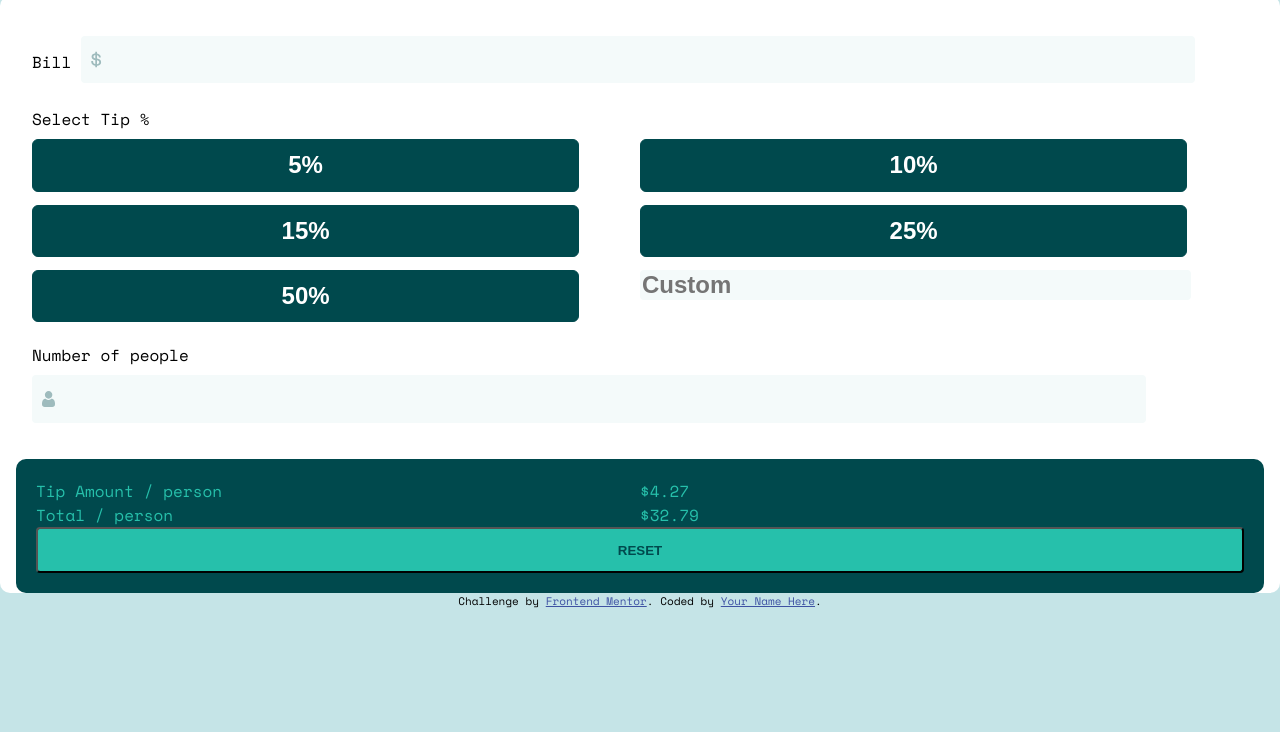
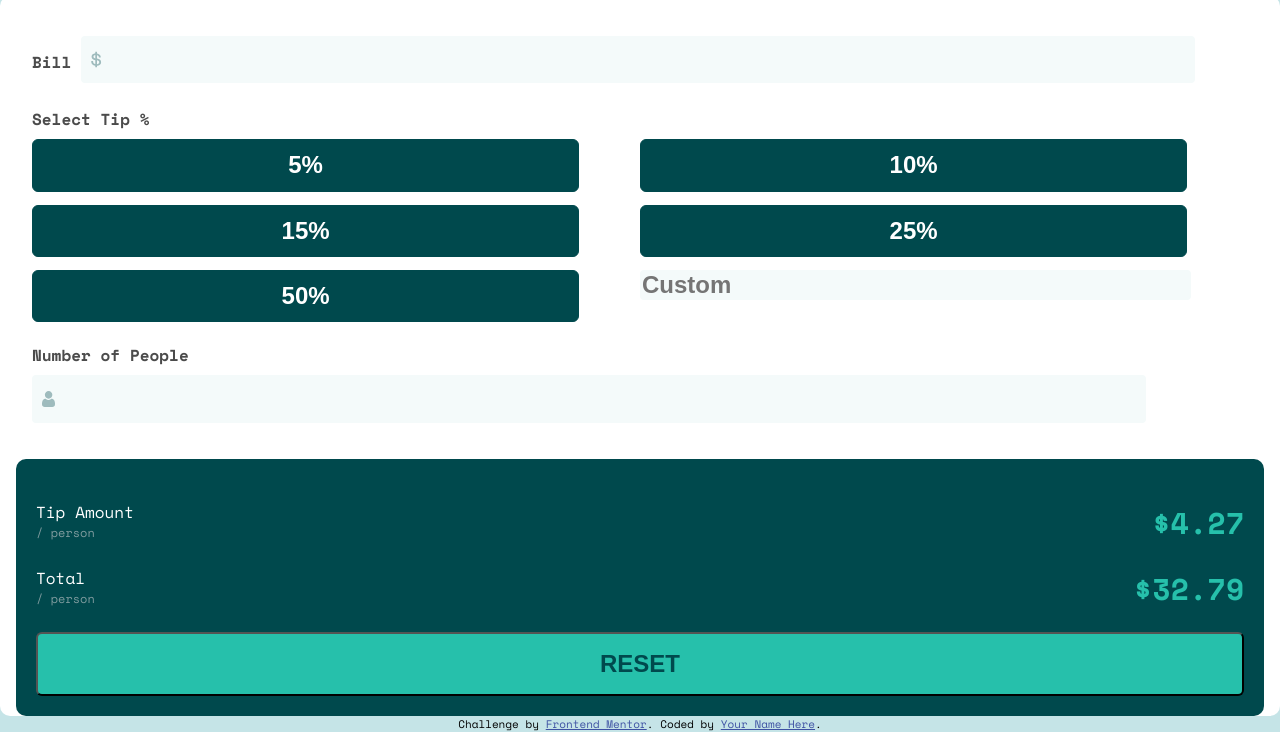
Before and after one commit to klezi10/Coding-Challenge-Tip-Calculator-app, a plain HTML site: page index.html in a window 1280 px wide. Shown: the part 122-854 px from the top of the page. Before the commit the page ends 800 px from the top, so only its background shows below. Drawn offline with nearby package versions, Linux system fonts and the light colour scheme.

Commit message:
finished major styling

```diff
--- a/index.html
+++ b/index.html
@@ -84,17 +84,21 @@
           </div>
 
           <div class="people-form">
-            <label for="people-number">Number of people</label>
+            <label for="people-number">Number of People</label>
             <input type="number" id="people-total" placeholder=" " />
           </div>
         </div>
         <div class="calculations">
           <div class="columns">
-            <div class="tip-amount col-1">Tip Amount / person</div>
+            <div class="tip-amount col-1 amount-text">
+              Tip Amount <span>/ person</span>
+            </div>
             <div class="dollar-tip col-2">$4.27</div>
           </div>
           <div class="columns">
-            <div class="total-amount col-1">Total / person</div>
+            <div class="total-amount col-1 amount-text">
+              Total <span>/ person</span>
+            </div>
             <div class="dollar-total col-2">$32.79</div>
           </div>
           <button class="reset-btn">Reset</button>
--- a/style.css
+++ b/style.css
@@ -38,7 +38,7 @@ body {
   }
 } */
 
-.columns {
+.form-section .columns {
   display: flex;
   /* justify-content: space-between; */
 }
@@ -70,10 +70,12 @@ body {
   background-position-y: center;
 }
 
-/* label {
-  width: 100%;
-  margin-left: 10px;
-} */
+label {
+  /* width: 100%; */
+  /* margin-left: 10px; */
+  font-weight: 700;
+  opacity: 0.7;
+}
 
 #bill-total,
 #people-total {
@@ -137,14 +139,39 @@ input:focus {
   padding: 20px;
 }
 
+.calculations .columns {
+  display: flex;
+  flex-direction: row;
+  /* justify-content: space-between; */
+  margin: 1.3rem 0;
+}
+
+.calculations span {
+  display: block;
+  color: hsl(184, 14%, 56%);
+  font-size: 12px;
+}
+
+.calculations .amount-text {
+  color: white;
+}
+
+.calculations .dollar-tip,
+.calculations .dollar-total {
+  font-size: 30px;
+  text-align: end;
+  font-weight: 700;
+}
+
 .reset-btn {
   background: hsl(172, 67%, 45%);
   color: hsl(183, 100%, 15%);
   width: 100%;
+  font-size: 24px;
   font-weight: 700;
   text-transform: uppercase;
-  padding: 1em;
-  border-radius: 4px;
+  padding: 1rem;
+  border-radius: 6px;
 }
 
 .attribution {
```
